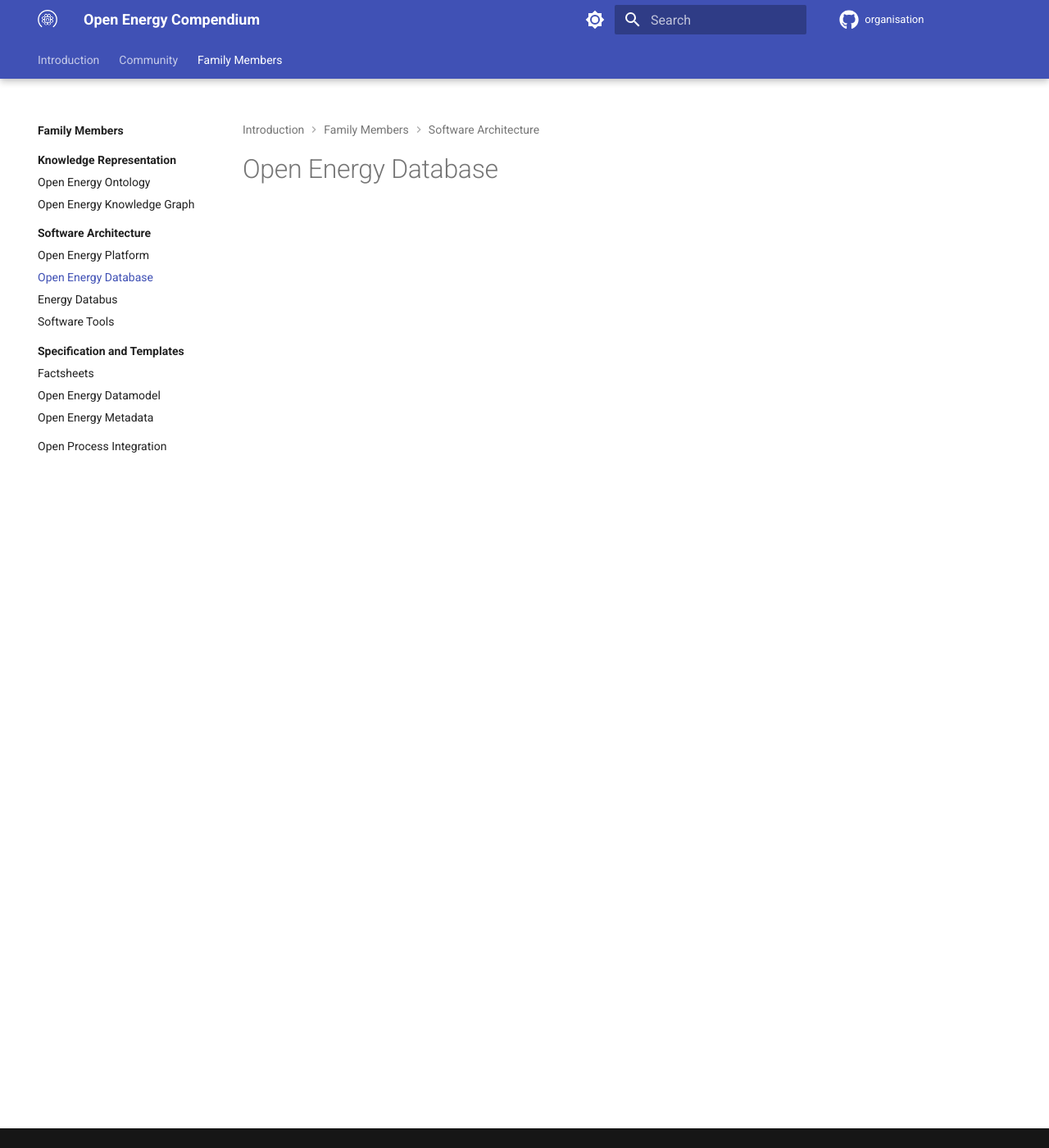
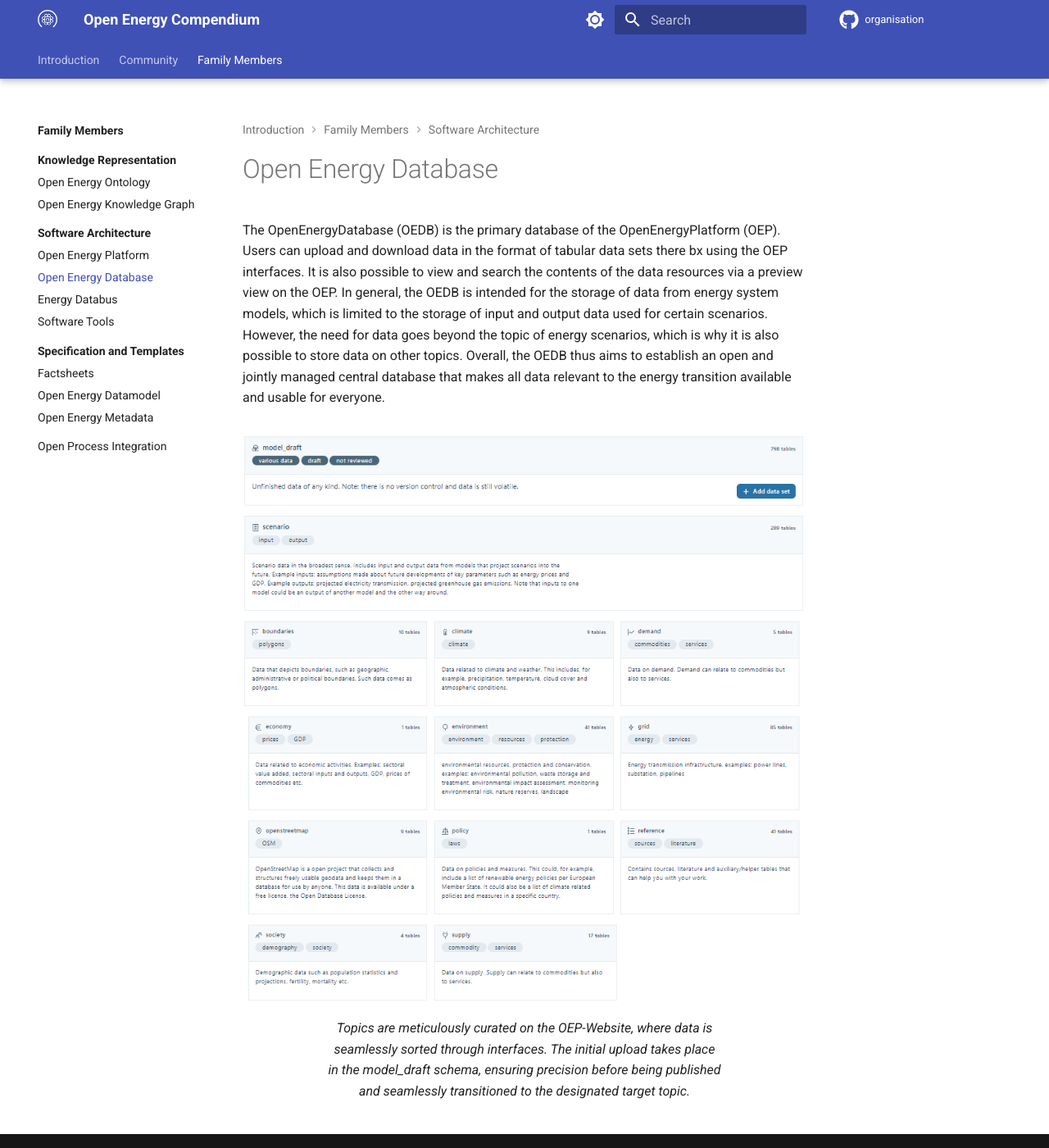
Before and after one commit to OpenEnergyPlatform/organisation, an MkDocs documentation site: the page built from compendium/family_members/software-architecture/open-energy-database.md, in a window 1280 px wide and 1400 px high. Shown: the whole window at 82% size. Built offline with MkDocs 1.6.1 and Material for MkDocs 9.7.7, drawn with Linux system fonts in a browser that asks for light colours; comment, search, counter and statistics services are not loaded.

Commit message:
add docs about oedb and oep integation

```diff
--- a/compendium/family_members/software-architecture/open-energy-database.md
+++ b/compendium/family_members/software-architecture/open-energy-database.md
@@ -1 +1,10 @@
 # Open Energy Database
+
+The OpenEnergyDatabase (OEDB) is the primary database of the OpenEnergyPlatform (OEP). Users can upload and download data in the format of tabular data sets there bx using the OEP interfaces. It is also possible to view and search the contents of the data resources via a preview view on the OEP. In general, the OEDB is intended for the storage of data from energy system models, which is limited to the storage of input and output data used for certain scenarios. However, the need for data goes beyond the topic of energy scenarios, which is why it is also possible to store data on other topics. Overall, the OEDB thus aims to establish an open and jointly managed central database that makes all data relevant to the energy transition available and usable for everyone.
+
+<figure markdown>
+  ![Image title](../../img/oedb/oedb-topics.PNG){ width="800" }
+  <figcaption>
+    Topics are meticulously curated on the OEP-Website, where data is seamlessly sorted through interfaces. The initial upload takes place in the model_draft schema, ensuring precision before being published and seamlessly transitioned to the designated target topic.
+  </figcaption>
+</figure>
```
Also changed, not shown: compendium/img/oedb/oedb-topics.PNG (added).
